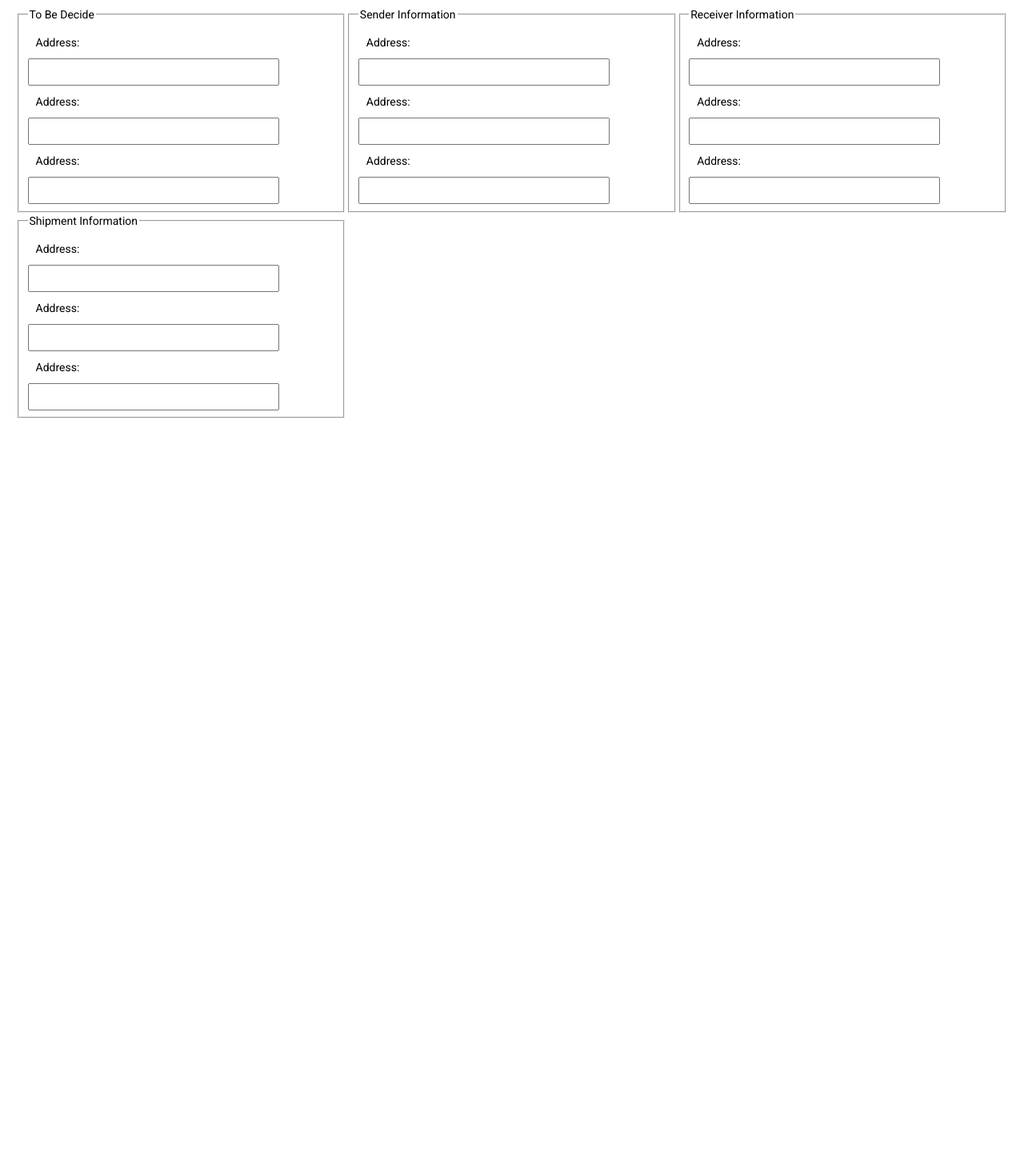
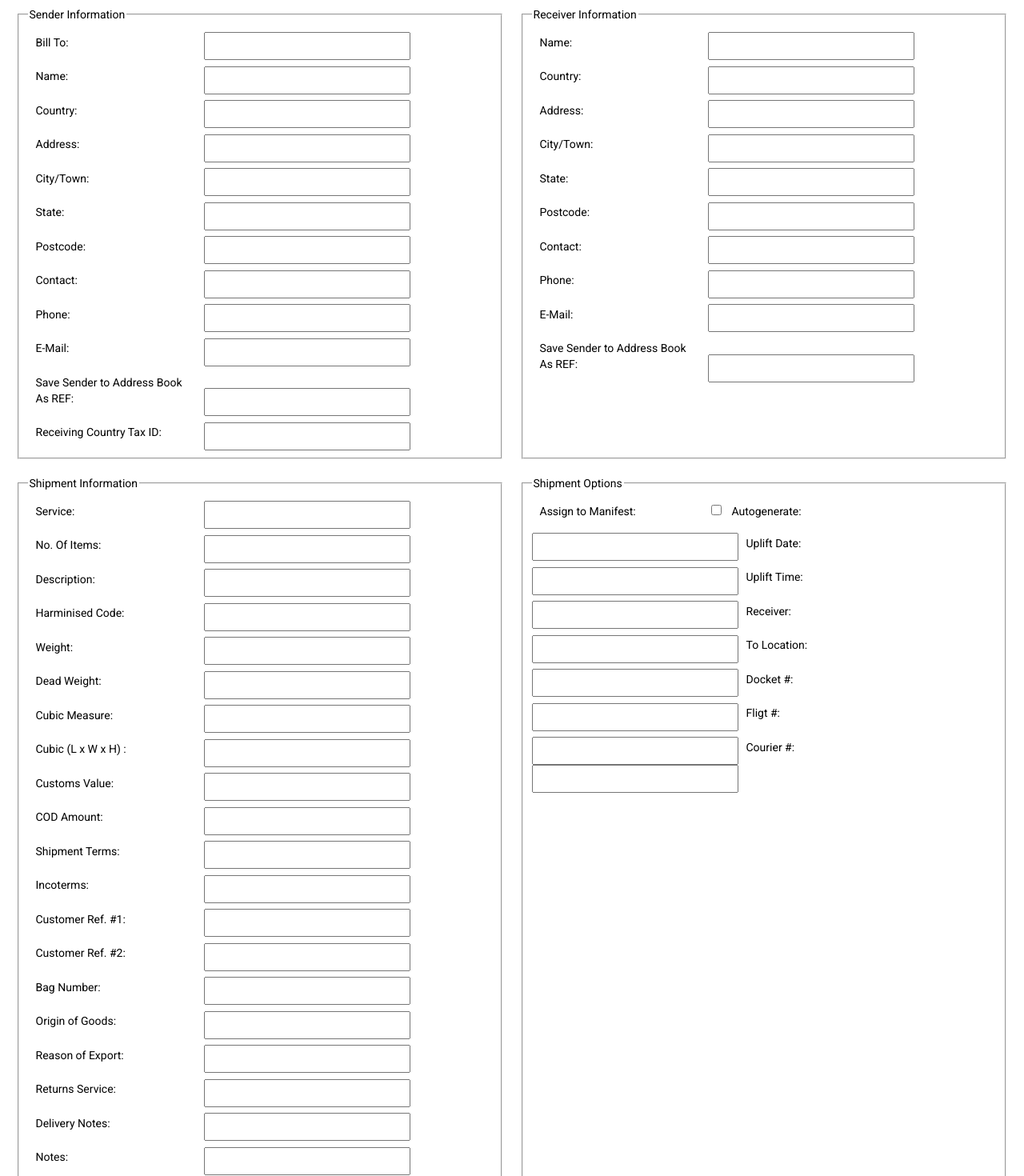
Before and after one commit to naushada/nakba, an Angular app: page /menu-bar/SHIPPING/Shipping in a window 1280 px wide. Shown: the part 260-1730 px from the top of the page at 80% size. Before the commit the page ends 803 px from the top, so only its background shows below. Built offline with nearby package versions, Linux system fonts and the light colour scheme.

Commit message:
Form is updated

```diff
--- a/src/app/SHIPPING/shipping/shipping.component.css
+++ b/src/app/SHIPPING/shipping/shipping.component.css
@@ -1,7 +1,8 @@
 .container {
   display:grid;
-  grid-template-columns: repeat(3, 1fr);
+  grid-template-columns: repeat(2, 1fr);
   padding:20px;
+  gap:20px;
 }
 
 .subcontainer-col1 {
@@ -11,7 +12,7 @@
 }
 
 .label-40 {
-  width: 300px;
+  width: 200px;
   height: 20px;
   grid-column: 1;
   display: inline-block;
@@ -19,11 +20,11 @@
 }
 
 .text-40 {
-  width: 300px;
+  width: 250px;
   height: 20px;
   grid-column: 2;
   display: inline-block;
-  padding:5px;
+  padding-bottom:10px;
 }
 
 .col-1 {
--- a/src/app/SHIPPING/shipping/shipping.component.html
+++ b/src/app/SHIPPING/shipping/shipping.component.html
@@ -5,51 +5,167 @@
     <form [formGroup]="newShipping" (ngSubmit)="onSubmit()" >
     <div class="container">
       <fieldset>
-        <legend>To Be Decide </legend>
-        <div class="subcontainer-col1">
-          <label class = "label-40" for="serviceType" >Address: </label>
+        <legend>Sender Information</legend>
+        <div class="subcontainer-col2" formGroupName="senderInformation">
+          <label class = "label-40" for="serviceType" >Bill To: </label>
+          <input class="text-40" type="text" >
+          <label class = "label-40" for="serviceType" >Name: </label>
+          <input class="text-40" type="text" >
+          <label class = "label-40" for="serviceType" >Country: </label>
           <input class="text-40" type="text" >
           <label class = "label-40" for="serviceType" >Address: </label>
           <input class="text-40" type="text" >
-          <label class = "label-40" for="serviceType" >Address: </label>
+          <label class = "label-40" for="serviceType" >City/Town: </label>
           <input class="text-40" type="text" >
-
-        </div>
-      </fieldset>
-      <fieldset>
-        <legend>Sender Information</legend>
-        <div class="subcontainer-col2" formGroupName="senderInformation">
-          <label class = "label-40" for="serviceType" >Address: </label>
+          <label class = "label-40" for="serviceType" >State: </label>
           <input class="text-40" type="text" >
-          <label class = "label-40" for="serviceType" >Address: </label>
+          <label class = "label-40" for="serviceType" >Postcode: </label>
           <input class="text-40" type="text" >
-          <label class = "label-40" for="serviceType" >Address: </label>
+          <label class = "label-40" for="serviceType" >Contact: </label>
+          <input class="text-40" type="text" >
+          <label class = "label-40" for="serviceType" >Phone: </label>
+          <input class="text-40" type="text" >
+          <label class = "label-40" for="serviceType" >E-Mail: </label>
+          <input class="text-40" type="text" >
+          <label class = "label-40" for="serviceType" >Save Sender to Address Book As REF: </label>
+          <input class="text-40" type="text" >
+          <label class = "label-40" for="serviceType" >Receiving Country Tax ID: </label>
           <input class="text-40" type="text" >
         </div>
       </fieldset>
       <fieldset>
         <legend>Receiver Information</legend>
         <div formGroupName="receiverInformation">
-          <label class = "label-40" for="serviceType" >Address: </label>
+          <label class = "label-40" for="serviceType" >Name: </label>
+          <input class="text-40" type="text" >
+          <label class = "label-40" for="serviceType" >Country: </label>
           <input class="text-40" type="text" >
           <label class = "label-40" for="serviceType" >Address: </label>
           <input class="text-40" type="text" >
-          <label class = "label-40" for="serviceType" >Address: </label>
+          <label class = "label-40" for="serviceType" >City/Town: </label>
           <input class="text-40" type="text" >
-
+          <label class = "label-40" for="serviceType" >State: </label>
+          <input class="text-40" type="text" >
+          <label class = "label-40" for="serviceType" >Postcode: </label>
+          <input class="text-40" type="text" >
+          <label class = "label-40" for="serviceType" >Contact: </label>
+          <input class="text-40" type="text" >
+          <label class = "label-40" for="serviceType" >Phone: </label>
+          <input class="text-40" type="text" >
+          <label class = "label-40" for="serviceType" >E-Mail: </label>
+          <input class="text-40" type="text" >
+          <label class = "label-40" for="serviceType" >Save Sender to Address Book As REF: </label>
+          <input class="text-40" type="text" >
         </div>
       </fieldset>
       <fieldset>
         <legend>Shipment Information</legend>
         <div formGroupName="shipmentInformation">
-          <label class = "label-40" for="serviceType" >Address: </label>
+          <label class = "label-40" for="serviceType" >Service: </label>
           <input class="text-40" type="text" >
-          <label class = "label-40" for="serviceType" >Address: </label>
+          <label class = "label-40" for="serviceType" >No. Of Items: </label>
           <input class="text-40" type="text" >
-          <label class = "label-40" for="serviceType" >Address: </label>
+          <label class = "label-40" for="serviceType" >Description: </label>
           <input class="text-40" type="text" >
-
+          <label class = "label-40" for="serviceType" >Harminised Code: </label>
+          <input class="text-40" type="text" >
+          <label class = "label-40" for="serviceType" >Weight: </label>
+          <input class="text-40" type="text" >
+          <label class = "label-40" for="serviceType" >Dead Weight: </label>
+          <input class="text-40" type="text" >
+          <label class = "label-40" for="serviceType" >Cubic Measure: </label>
+          <input class="text-40" type="text" >
+          <label class = "label-40" for="serviceType" >Cubic (L x W x H) : </label>
+          <input class="text-40" type="text" >
+          <label class = "label-40" for="serviceType" >Customs Value: </label>
+          <input class="text-40" type="text" >
+          <label class = "label-40" for="serviceType" >COD Amount: </label>
+          <input class="text-40" type="text" >
+          <label class = "label-40" for="serviceType" >Shipment Terms: </label>
+          <input class="text-40" type="text" >
+          <label class = "label-40" for="serviceType" >Incoterms: </label>
+          <input class="text-40" type="text" >
+          <label class = "label-40" for="serviceType" >Customer Ref. #1: </label>
+          <input class="text-40" type="text" >
+          <label class = "label-40" for="serviceType" >Customer Ref. #2: </label>
+          <input class="text-40" type="text" >
+          <label class = "label-40" for="serviceType" >Bag Number: </label>
+          <input class="text-40" type="text" >
+          <label class = "label-40" for="serviceType" >Origin of Goods: </label>
+          <input class="text-40" type="text" >
+          <label class = "label-40" for="serviceType" >Reason of Export: </label>
+          <input class="text-40" type="text" >
+          <label class = "label-40" for="serviceType" >Returns Service: </label>
+          <input class="text-40" type="text" >
+          <label class = "label-40" for="serviceType" >Delivery Notes: </label>
+          <input class="text-40" type="text" >
+          <label class = "label-40" for="serviceType" >Notes: </label>
+          <input class="text-40" type="text" >
+          <label class = "label-40" for="serviceType" >CPC Code: </label>
+          <input class="text-40" type="text" >
+          <label class = "label-40" for="serviceType" >SKU Number: </label>
+          <input class="text-40" type="text" >
+          <label class = "label-40" for="serviceType" >ATE Number: </label>
+          <input class="text-40" type="text" >
+          <label class = "label-40" for="serviceType" >Product URL: </label>
+          <input class="text-40" type="text" >
+          <label class = "label-40" for="serviceType" >Total Cost of Goods: </label>
+          <input class="text-40" type="text" >
+          <label class = "label-40" for="serviceType" >Duties: </label>
+          <input class="text-40" type="text" >
+          <label class = "label-40" for="serviceType" >EORI: </label>
+          <input class="text-40" type="text" >
+          <label class = "label-40" for="serviceType" >Freight Cost: </label>
+          <input class="text-40" type="text" >
+          <label class = "label-40" for="serviceType" >Total GST paid (if any): </label>
+          <input class="text-40" type="text" >
+          <!--<fieldset>
+            <legend>Shipment Options</legend>
+            <div formGroupName="shipmentOptions">
+              <label class = "label-40" for="serviceType" >Assign to Manifest: </label>
+              <input type="checkbox" >
+              <label class = "label-40" for="serviceType" >Autogenerate: </label>
+              <input type="text" >
+              <label class = "label-40" for="serviceType" >Uplift Date: </label>
+              <input type="text" >
+              <label class = "label-40" for="serviceType" >Uplift Time: </label>
+              <input type="text" >
+              <label class = "label-40" for="serviceType" >Receiver: </label>
+              <input type="text" >
+              <label class = "label-40" for="serviceType" >To Location: </label>
+              <input type="text" >
+              <label class = "label-40" for="serviceType" >Docket #: </label>
+              <input type="text" >
+              <label class = "label-40" for="serviceType" >Fligt #: </label>
+              <input type="text" >
+              <label class = "label-40" for="serviceType" >Courier #: </label>
+              <input type="text" >
+            </div>
+          </fieldset>-->
         </div>
+      </fieldset>
+      <fieldset>
+        <legend>Shipment Options</legend>
+            <div formGroupName="shipmentOptions">
+              <label class = "label-40" for="serviceType" >Assign to Manifest: </label>
+              <input type="checkbox" >
+              <label class = "label-40" for="serviceType" >Autogenerate: </label>
+              <input class="text-40" type="text" >
+              <label class = "label-40" for="serviceType" >Uplift Date: </label>
+              <input class="text-40" type="text" >
+              <label class = "label-40" for="serviceType" >Uplift Time: </label>
+              <input class="text-40" type="text" >
+              <label class = "label-40" for="serviceType" >Receiver: </label>
+              <input class="text-40" type="text" >
+              <label class = "label-40" for="serviceType" >To Location: </label>
+              <input class="text-40" type="text" >
+              <label class = "label-40" for="serviceType" >Docket #: </label>
+              <input class="text-40" type="text" >
+              <label class = "label-40" for="serviceType" >Fligt #: </label>
+              <input class="text-40" type="text" >
+              <label class = "label-40" for="serviceType" >Courier #: </label>
+              <input class="text-40" type="text" >
+            </div>
       </fieldset>
     </div>
     </form>
--- a/src/app/SHIPPING/shipping/shipping.component.ts
+++ b/src/app/SHIPPING/shipping/shipping.component.ts
@@ -40,6 +40,9 @@ export class ShippingComponent implements OnInit {
       })
       ,
       shipmentInformation: this.fb.group({
+
+      }),
+      shipmentOptions: this.fb.group({
 
       }),
 
```
